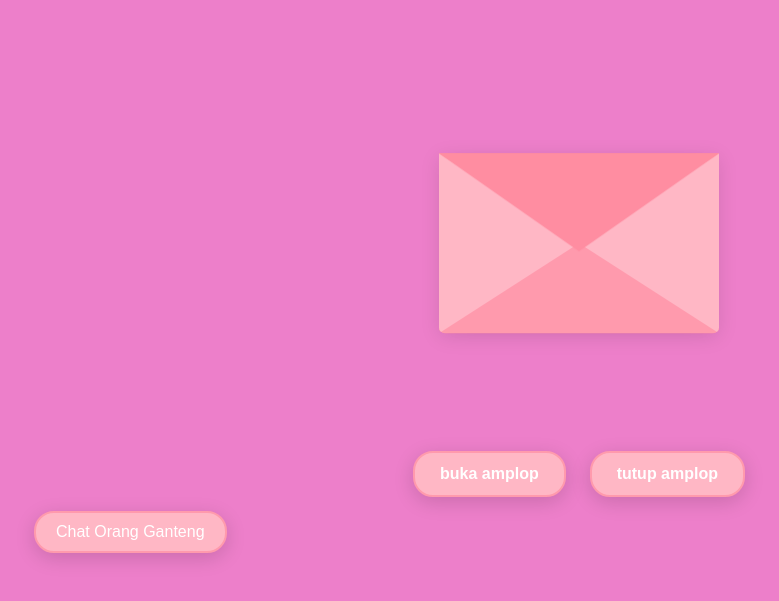
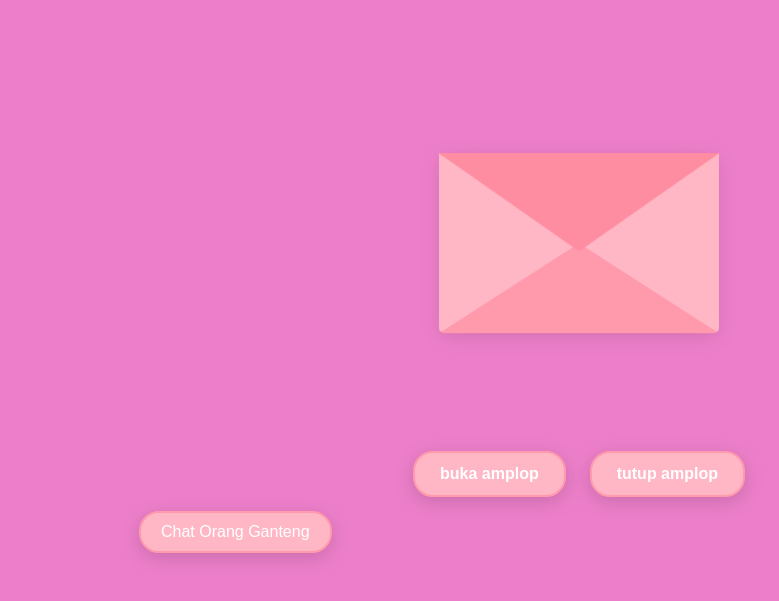
Before and after one commit to fw4nn/amplop, a plain HTML site: page index.html in a window 1280 px wide. Shown: the part 39-640 px from the top of the page, without its empty margins (61-840 px from the left). Drawn offline with nearby package versions, Linux system fonts and the light colour scheme.

Commit message:
index.html

```diff
--- a/index.html
+++ b/index.html
@@ -268,7 +268,7 @@
     text-decoration: none;
     position: absolute;
     top: 550px;
-    left: 95px;
+    left: 200px;
     width: auto;
     height: auto;
     box-shadow: 0 5px 20px rgba(0,0,0,0.15);
```
